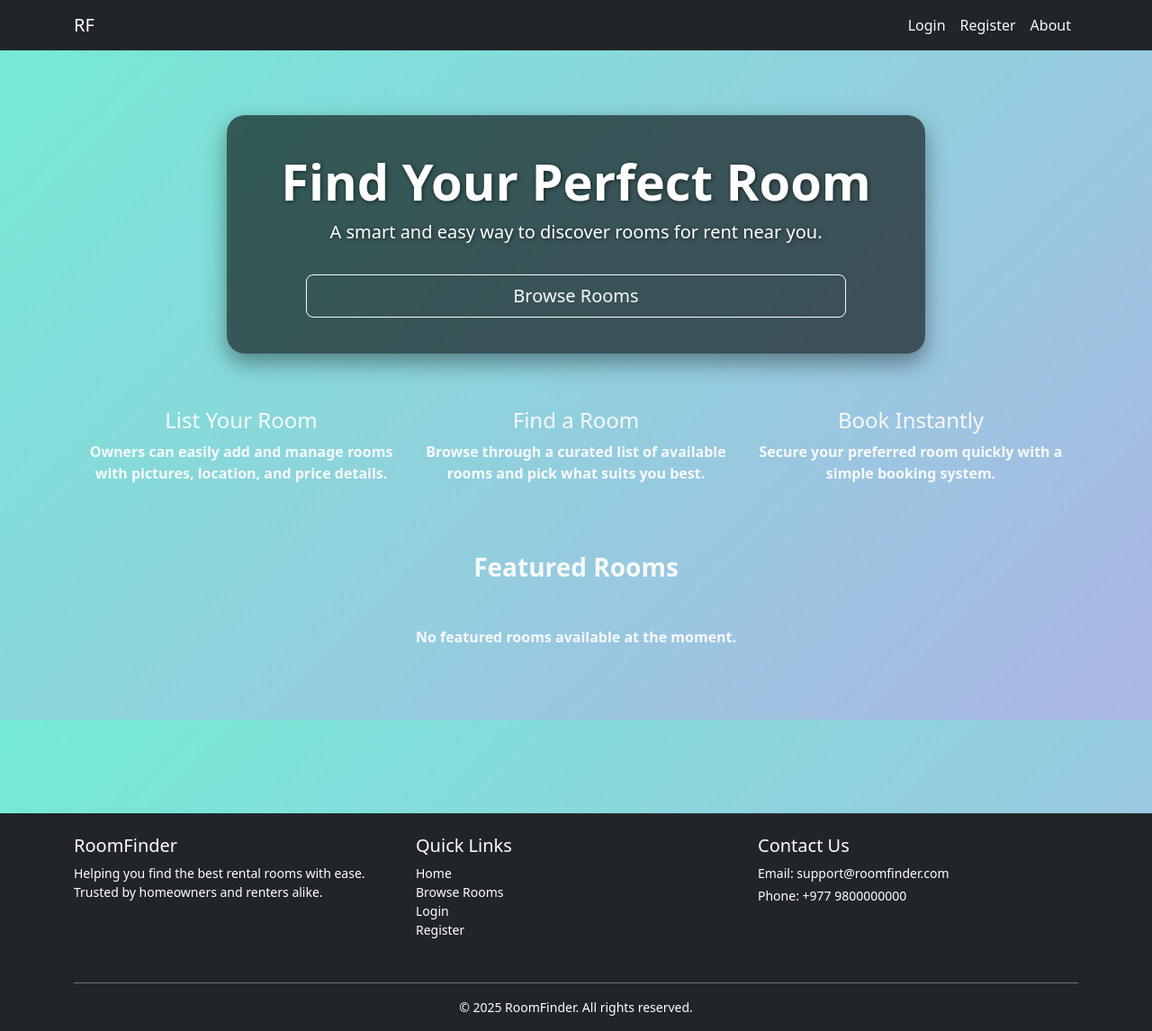
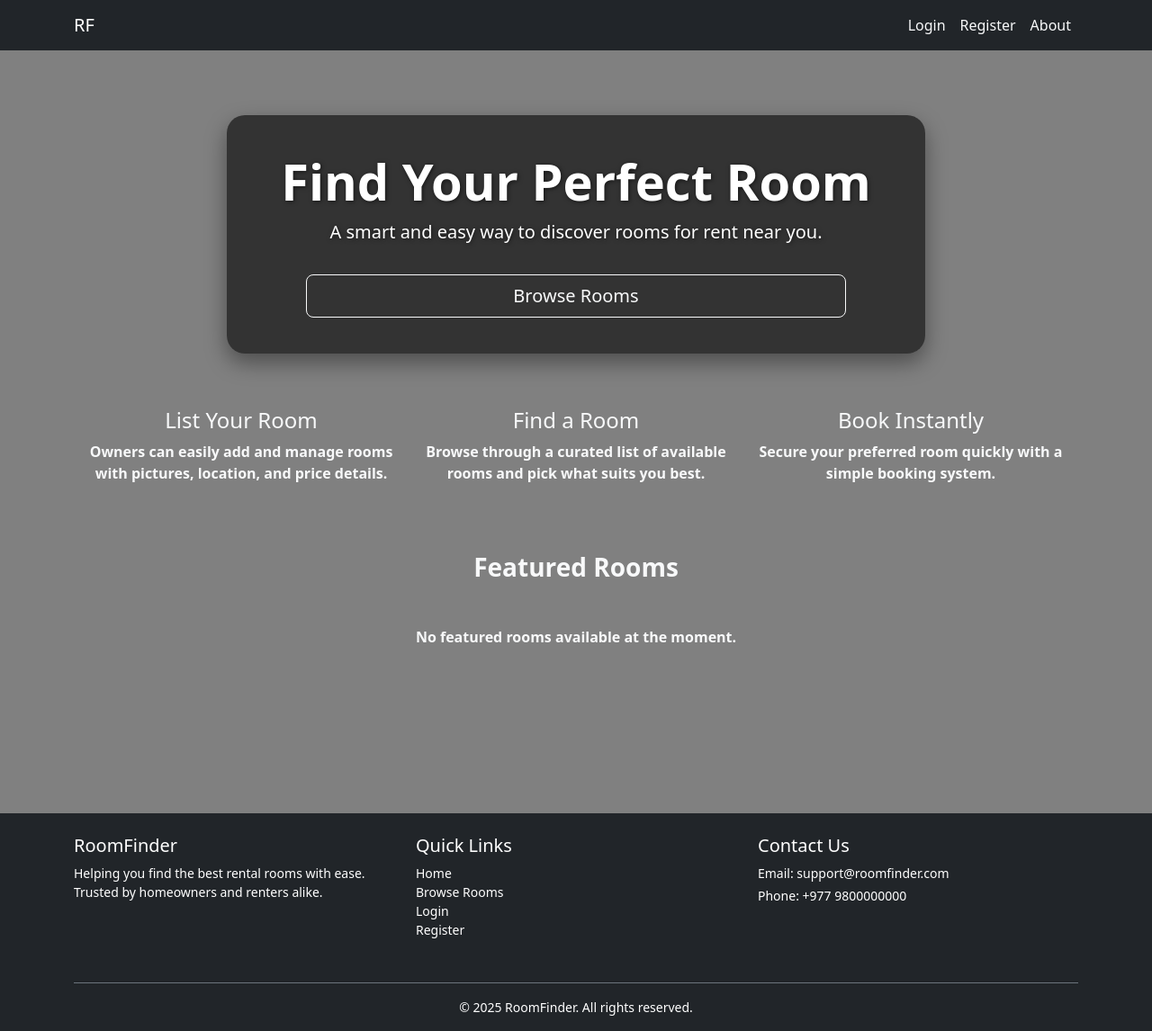
Before and after one commit to Bibekshah123/Room-Finder, a Django app: page / in a window 1280 px wide. Shown: the whole page at 90% size. Run offline with Django 5.2, Linux system fonts and the light colour scheme; some libraries are stand-ins or nearby versions.

Commit message:
changed home and post list bg color

```diff
--- a/core/templates/home.html
+++ b/core/templates/home.html
@@ -8,7 +8,7 @@
 <style>
   body {
     {% comment %} background-image: url('https://images.pexels.com/photos/1457842/pexels-photo-1457842.jpeg'); {% endcomment %}
-    background : linear-gradient(135deg, #74ebd5 0%, #ACB6E5 100%);
+    background : 	#808080;
 
 }
 
--- a/core/templates/room_detail.html
+++ b/core/templates/room_detail.html
@@ -48,7 +48,7 @@
 
 
 <style>
-  background : linear-gradient(135deg, #74ebd5 0%, #ACB6E5 100%);
+  background : 	#808080;
 </style>
 
 {% endblock %}
--- a/core/templates/room_list.html
+++ b/core/templates/room_list.html
@@ -45,7 +45,7 @@
 <!-- Hover Shadow Only -->
 <style>
 body {
-  background : linear-gradient(135deg, #74ebd5 0%, #ACB6E5 100%);
+  background : 	#808080;
 
 }
 
```
